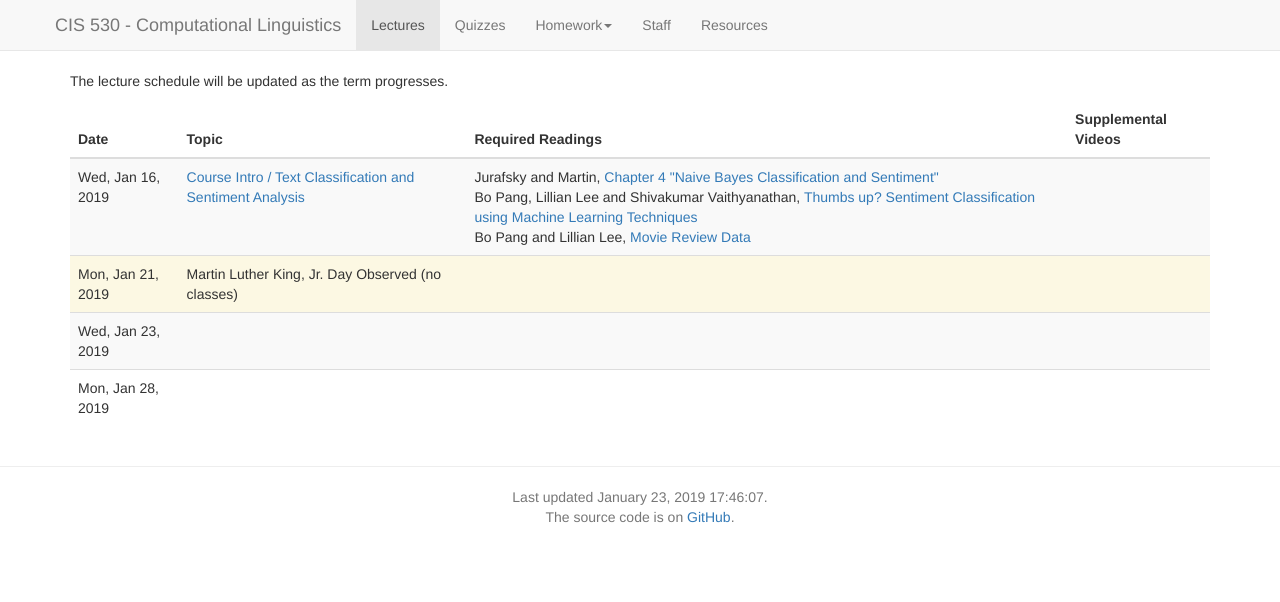
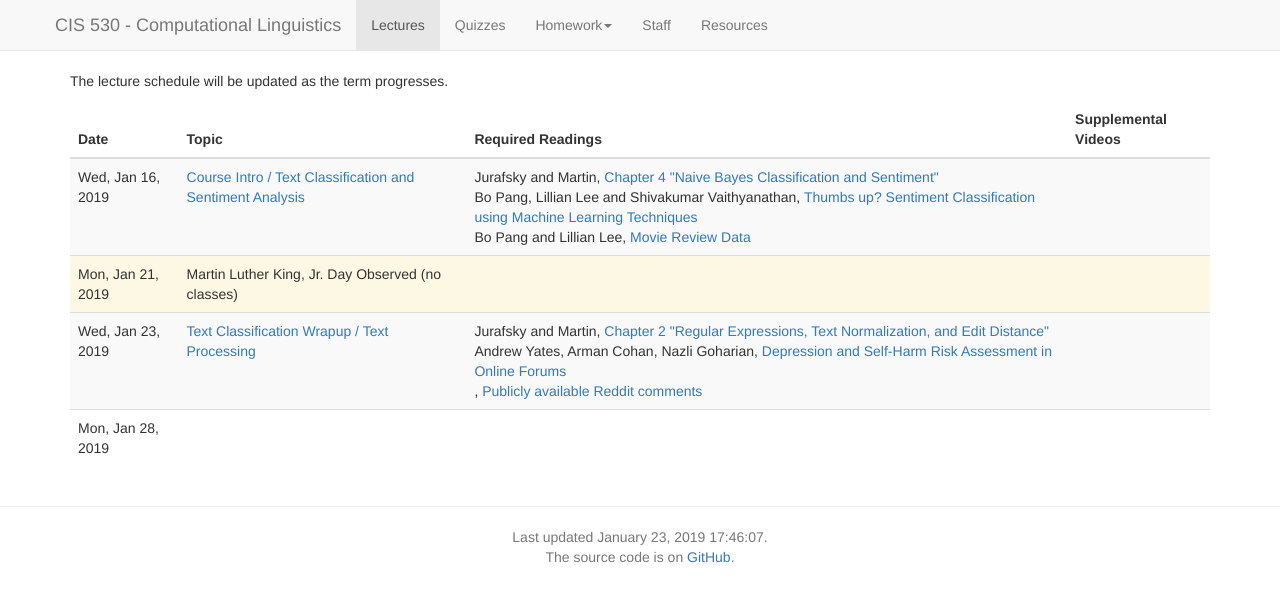
Before and after one commit to computational-linguistics-class/computational-linguistics-class.github.io, a Jekyll site: the page built from lectures.md, in a window 1280 px wide. Shown: the top 602 px of the page. Built offline with Jekyll 4.4.1, drawn with Linux system fonts in a browser that asks for light colours; nearby versions of some CDN libraries; a script that is not in the unit is left out.

Commit message:
Lecture 2

```diff
--- a/_data/lectures.yaml
+++ b/_data/lectures.yaml
@@ -23,9 +23,22 @@
   type: no_lecture
 -
   date: 2019-01-23
-  slides:
-  title:
+  slides: slides/01-course-intro+text-classification-and-sentiment-analysis.pdf
+  title: Text Classification Wrapup / Text Processing
+  video:
   readings:
+    -
+      title: Chapter 2 "Regular Expressions, Text Normalization, and Edit Distance"
+      authors: Jurafsky and Martin
+      url: https://web.stanford.edu/~jurafsky/slp3/2.pdf
+
+    -
+      title: Depression and Self-Harm Risk Assessment in Online Forums
+      authors: Andrew Yates, Arman Cohan, Nazli Goharian
+      url: https://aclweb.org/anthology/D17-1322.pdf
+    -
+      title: Publicly available Reddit comments
+      url: https://files.pushshift.io/reddit/comments/
 -
   date: 2019-01-28
   slides:
```
Also changed, not shown: 2 other files.
